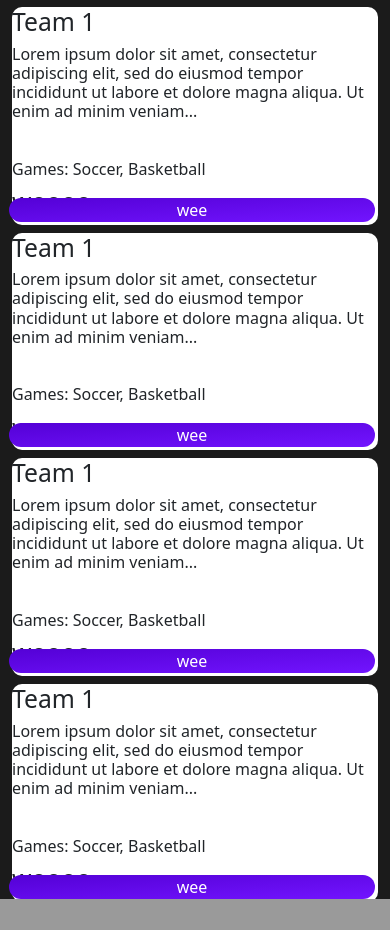
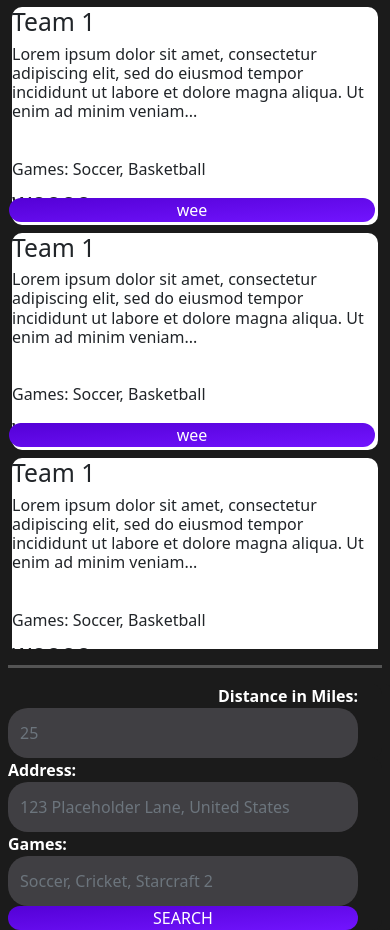
Before and after one commit to bnguye1/Fumble, a Django app: template Fumble_project/website/templates/website/map.html in a window 390 px wide. Shown: the part 999-1929 px from the top of the page. Before the commit the page ends 1898 px from the top, so only its background shows below. Run offline with Django 4.2, Linux system fonts and the light colour scheme; the template is opened without the code that fills it, so the values that code supplies are empty; some libraries are stand-ins or nearby versions.

Commit message:
Added search section for map page.

```diff
--- a/Fumble_project/website/templates/website/map.html
+++ b/Fumble_project/website/templates/website/map.html
@@ -61,7 +61,13 @@
 
         .scroll {
             overflow-y: scroll;
-            height: 900px;
+            overflow-x: hidden;
+            height: 650px;
+        }
+
+        .searchbox {
+            background-color: #1b1b1b;
+            color: #FFFFFF;
         }
 
         .boxcolumn {
@@ -77,6 +83,25 @@
             width: 100%;
             background-image: linear-gradient(to bottom right, #5401D6, #7214FF);
             color: white;
+            border-radius: 20px
+        }
+
+        .searchbutton {
+            border: none;
+            outline: none;
+            width: 100%;
+            height: 100%;
+            background-image: linear-gradient(to bottom right, #5401D6, #7214FF);
+            color: white;
+            border-radius: 20px
+        }
+
+        .inputBox {
+            border: none;
+            outline: none;
+            height: 50px;
+            width: 100%;
+            background: #403F43;
             border-radius: 20px
         }
 
@@ -109,7 +134,7 @@
 
 </style>
 
-<body onload="create()" style="background-color: #1b1b1b;">
+<body onload="create()" style="background-color: #1b1b1b; overflow-x: hidden;">
     <ul class="navbar">
         <a class="navbar-title" href="http://127.0.0.1:8000/home">Fumble</a>
         <a class="navbar-item" href="http://127.0.0.1:8000/home"> Home </a>
@@ -127,7 +152,40 @@
                         defer>
                 </script>
             </div>
-            <div class="col-lg-3 g-3 scroll" style="background-color: #1b1b1b;" id="list">
+            <div class="col-lg-3 g-3 teamcolumn" style="background-color: #1b1b1b;">
+                <div class="row px-3 scroll" id="list" style="background-color: #1b1b1b;"></div>
+                <hr style="height:3px; border-width:0; color:white; background-color:white">
+                <div class="row searchbox">
+                    <div class="row" style="background-color: #1b1b1b;">
+                        <div class="col-sm-8 fw-bold text-end my-auto">
+                            Distance in Miles:
+                        </div>
+                        <div class="col-sm-4">
+                            <label class="w-100">
+                                <input type="distance" placeholder="25" name="distance" class="form-control inputBox" id="distance">
+                            </label>
+                        </div>
+                    </div>
+                    <div class="row" style="background-color: #1b1b1b;">
+                        <div class="fw-bold">
+                            Address:
+                        </div>
+                        <label class="w-100">
+                            <input type="address" placeholder="123 Placeholder Lane, United States" name="address" class="form-control inputBox" id="address">
+                        </label>
+                        <div class="fw-bold">
+                            Games:
+                        </div>
+                        <div class="col-sm-8">
+                            <label class="w-100">
+                                <input type="games" placeholder="Soccer, Cricket, Starcraft 2" name="games" class="form-control inputBox" id="games">
+                            </label>
+                        </div>
+                        <div class="col-sm-4">
+                            <button class="searchbutton">SEARCH</button>
+                        </div>
+                    </div>
+                </div>
             </div>
         </div>
     </div>
```
